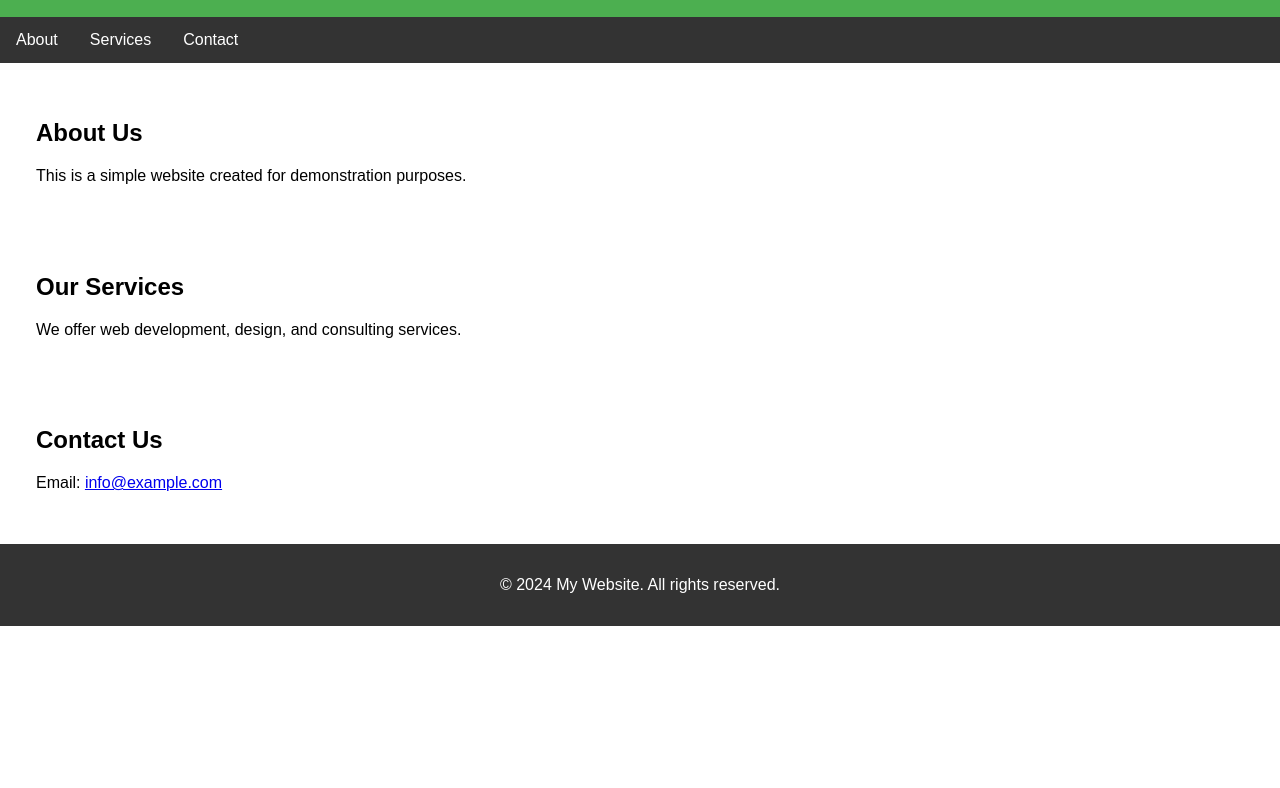
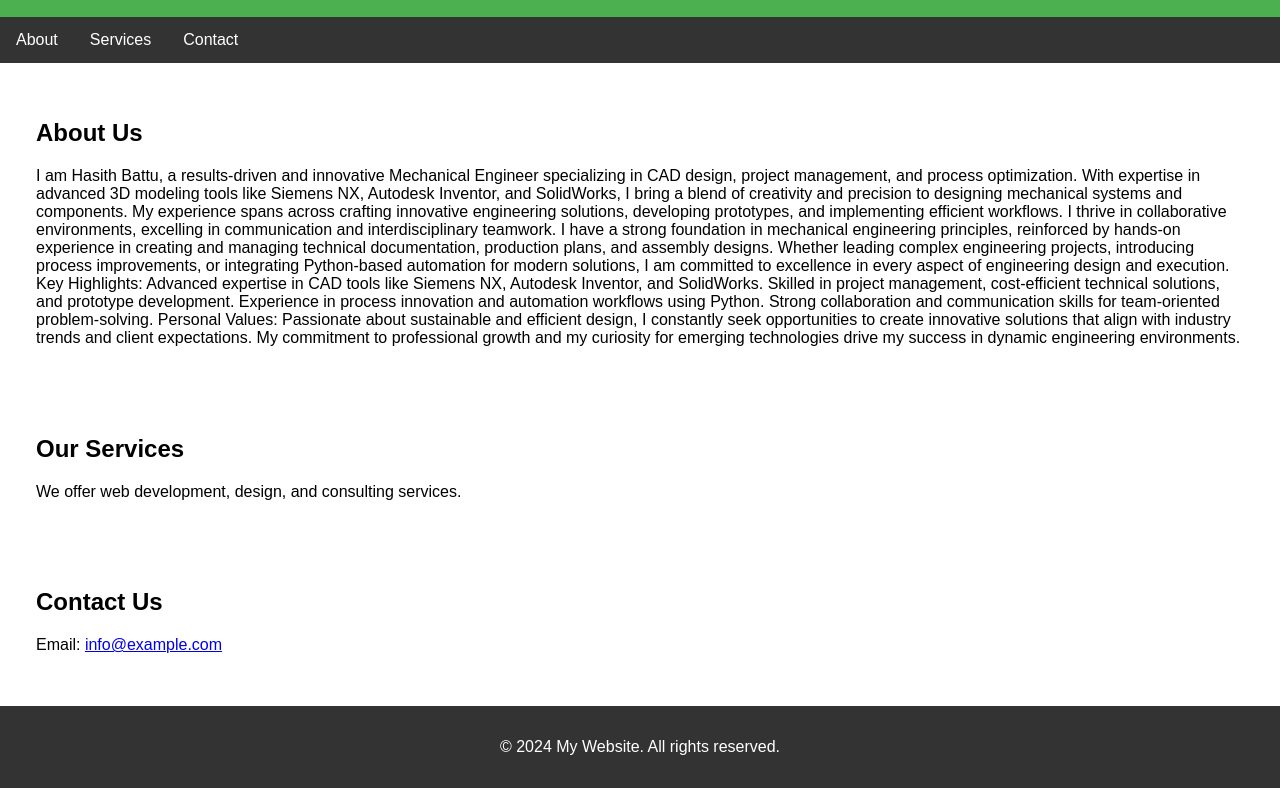
Before and after one commit to HasithBattu/Website, a plain HTML site: page index.html in a window 1280 px wide. Shown: the part 95-883 px from the top of the page. Before the commit the page ends 800 px from the top, so only its background shows below. Drawn offline with Linux system fonts and the light colour scheme.

Commit message:
About us

```diff
--- a/index.html
+++ b/index.html
@@ -19,7 +19,18 @@
     </nav>
     <section id="about">
         <h2>About Us</h2>
-        <p>This is a simple website created for demonstration purposes.</p>
+        <p>I am Hasith Battu, a results-driven and innovative Mechanical Engineer specializing in CAD design, project management, and process optimization. With expertise in advanced 3D modeling tools like Siemens NX, Autodesk Inventor, and SolidWorks, I bring a blend of creativity and precision to designing mechanical systems and components. My experience spans across crafting innovative engineering solutions, developing prototypes, and implementing efficient workflows. I thrive in collaborative environments, excelling in communication and interdisciplinary teamwork.
+
+            I have a strong foundation in mechanical engineering principles, reinforced by hands-on experience in creating and managing technical documentation, production plans, and assembly designs. Whether leading complex engineering projects, introducing process improvements, or integrating Python-based automation for modern solutions, I am committed to excellence in every aspect of engineering design and execution.
+
+            Key Highlights:
+
+            Advanced expertise in CAD tools like Siemens NX, Autodesk Inventor, and SolidWorks.
+            Skilled in project management, cost-efficient technical solutions, and prototype development.
+            Experience in process innovation and automation workflows using Python.
+            Strong collaboration and communication skills for team-oriented problem-solving.
+            Personal Values:
+            Passionate about sustainable and efficient design, I constantly seek opportunities to create innovative solutions that align with industry trends and client expectations. My commitment to professional growth and my curiosity for emerging technologies drive my success in dynamic engineering environments.</p>
     </section>
     <section id="services">
         <h2>Our Services</h2>
```
